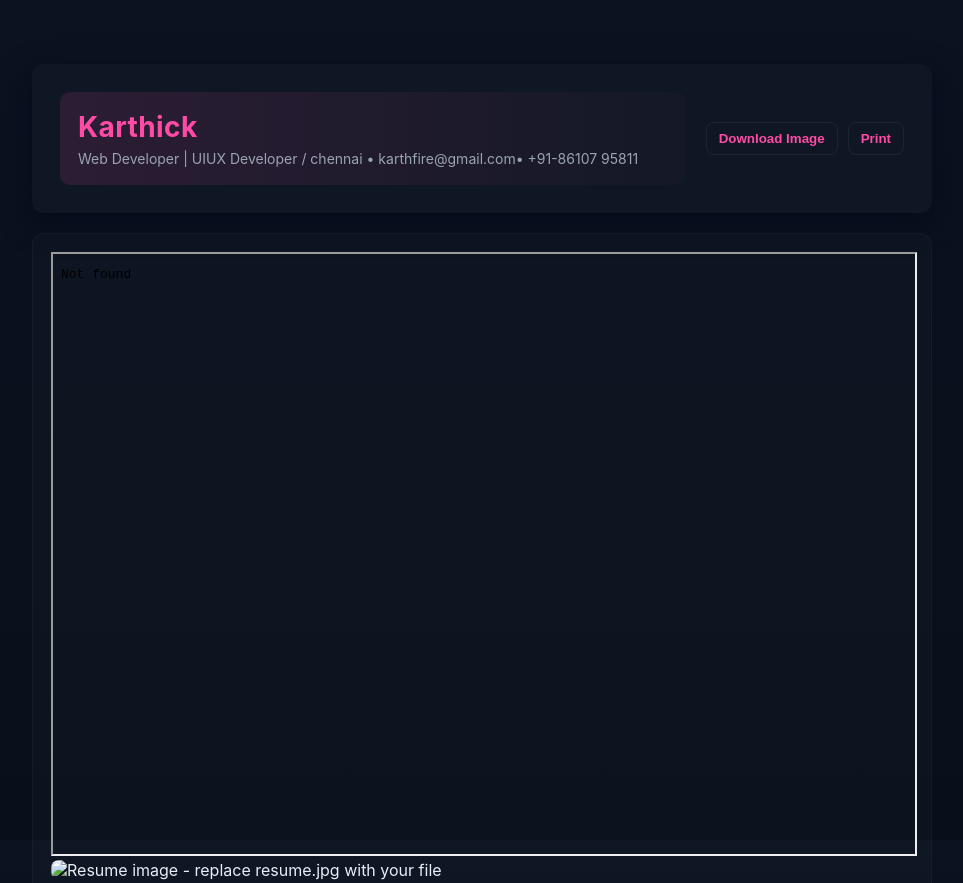
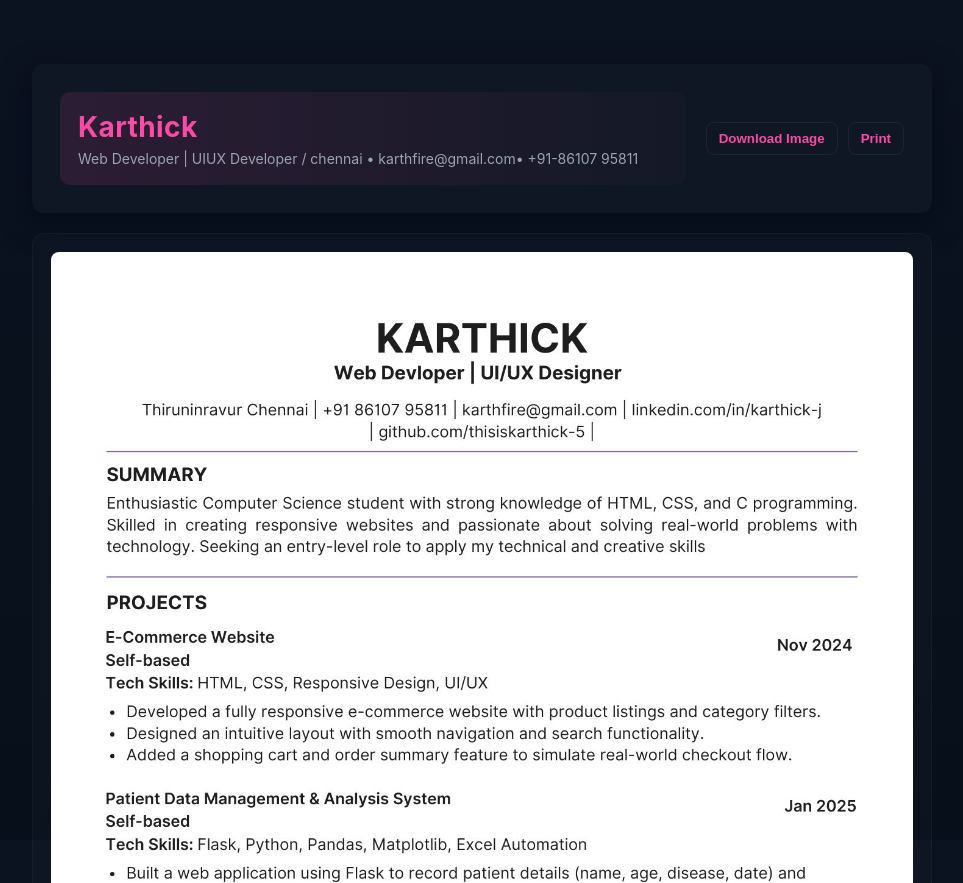
Before and after one commit to thisiskarthick-5/portfoliopink3, a plain HTML site: page resume.html in a window 1280 px wide. Shown: the top 883 px of the page, without its empty margins (158-1121 px from the left). Drawn offline with Linux system fonts and the light colour scheme.

Commit message:
Update resume.html

```diff
--- a/resume.html
+++ b/resume.html
@@ -61,8 +61,8 @@
 
     <div class="resume-card">
       <!-- Replace 'resume.jpg' with your actual resume image filename or a data URI -->
-      <iframe src="Purple and White Clean and Professional Resume (2).pdf" width="100%" height="600px"></iframe>
-      <img id="resumeImg" class="resume-img" src="Purple and White Clean and Professional Resume (2).pdf" alt="Resume image - replace resume.jpg with your file">
+
+      <img id="resumeImg" class="resume-img" src="resume.jpg" alt="Resume image - replace resume.jpg with your file">
     </div>
   </div>
 
```
